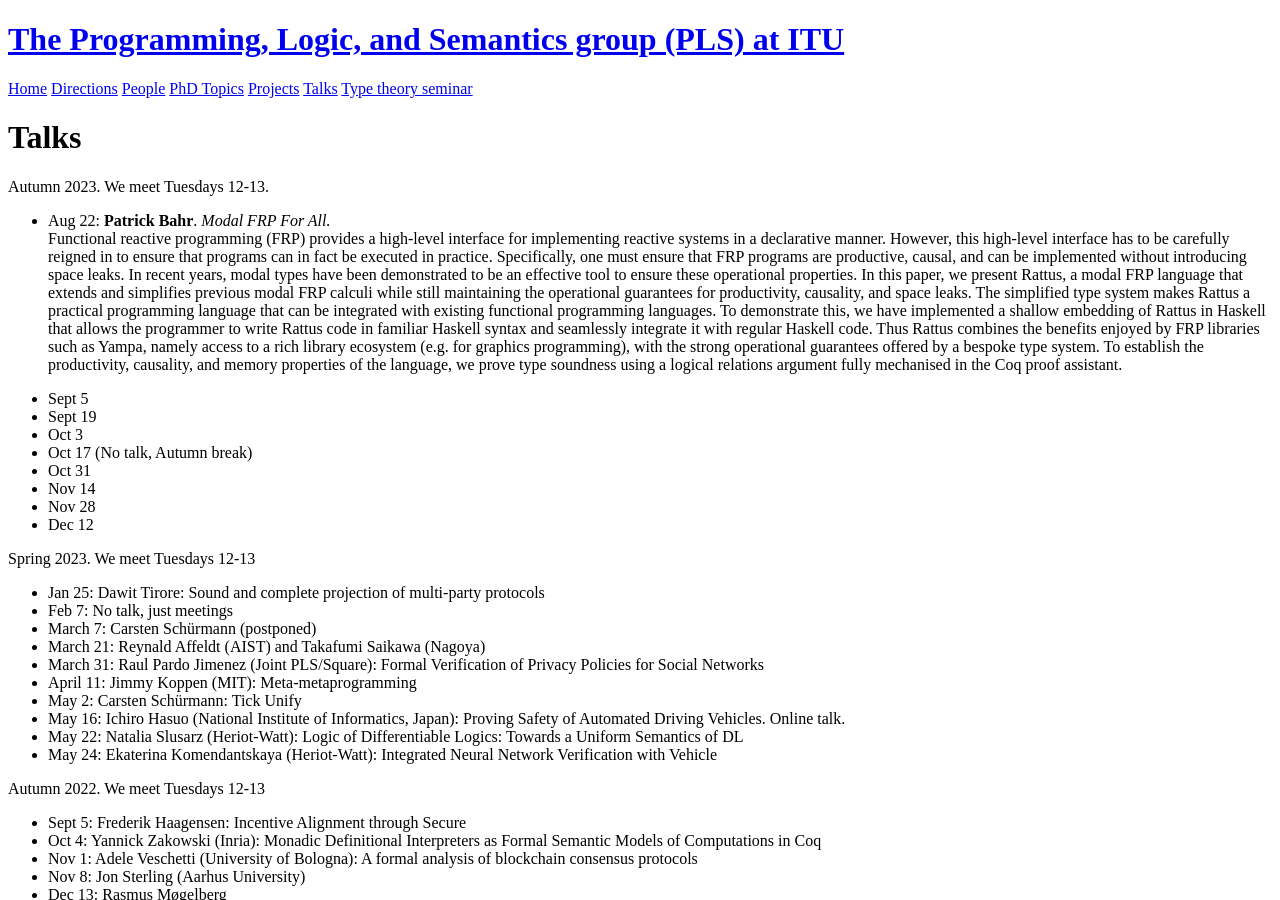
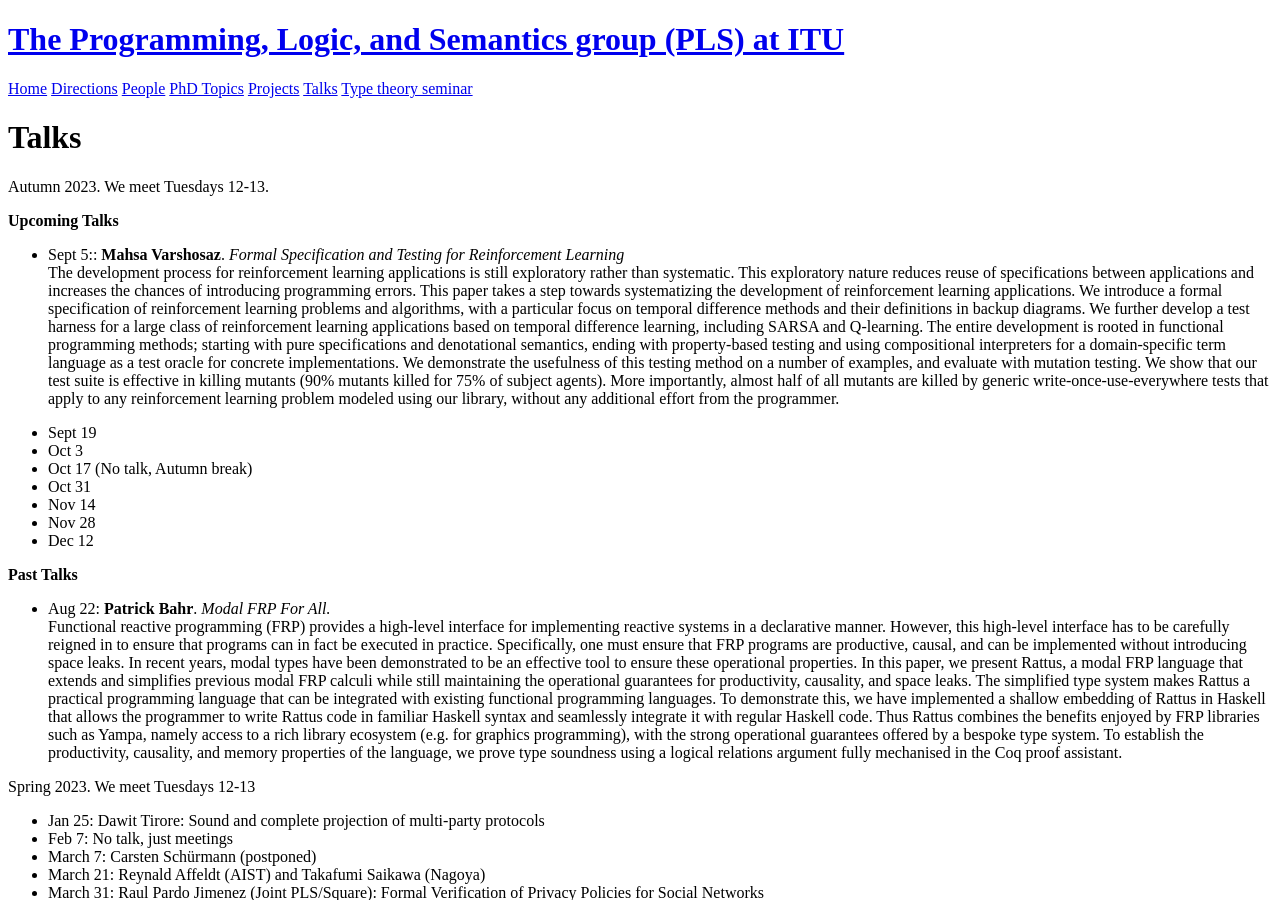
Before and after one commit to rmogelberg/pls.itu.dk, a Jekyll site: the page built from Talks.md, in a window 1280 px wide and 900 px high. Built offline with Jekyll 4.4.1, drawn with Linux system fonts in a browser that asks for light colours.

Commit message:
Update Talks.md

```diff
--- a/Talks.md
+++ b/Talks.md
@@ -3,12 +3,12 @@ layout: page
 title: Talks
 ---
 Autumn 2023. We meet Tuesdays 12-13.
-- Aug 22: **Patrick Bahr**. _Modal FRP For All._ <br>
-Functional reactive programming (FRP) provides a high-level interface for implementing reactive systems in a declarative manner. However, this high-level interface has to be carefully reigned in to ensure that programs can in fact be executed in practice. Specifically, one must ensure that FRP programs are productive, causal, and can be implemented without introducing space leaks. In recent years, modal types have been demonstrated to be an effective tool to ensure these operational properties.
-In this paper, we present Rattus, a modal FRP language that extends and simplifies previous modal FRP calculi while still maintaining the operational guarantees for productivity, causality, and space leaks. The simplified type system makes Rattus a practical programming language that can be integrated with existing functional programming languages. To demonstrate this, we have implemented a shallow embedding of Rattus in Haskell that allows the programmer to write Rattus code in familiar Haskell syntax and seamlessly integrate it with regular Haskell code. Thus Rattus combines the benefits enjoyed by FRP libraries such as Yampa, namely access to a rich library ecosystem (e.g. for graphics programming), with the strong operational guarantees offered by a bespoke type system.
-To establish the productivity, causality, and memory properties of the language, we prove type soundness using a logical relations argument fully mechanised in the Coq proof assistant.
 
-- Sept 5
+**Upcoming Talks**
+
+- Sept 5:: **Mahsa Varshosaz**. _Formal Specification and Testing for Reinforcement Learning_ <br>
+The development process for reinforcement learning applications is still exploratory rather than systematic. This exploratory nature reduces reuse of specifications between applications and increases the chances of introducing programming errors. This paper takes a step towards systematizing the development of reinforcement learning applications. We introduce a formal specification of reinforcement learning problems and algorithms, with a particular focus on temporal difference methods and their definitions in backup diagrams. We further develop a test harness for a large class of reinforcement learning applications based on temporal difference learning, including SARSA and Q-learning. The entire development is rooted in functional programming methods; starting with pure specifications and denotational semantics, ending with property-based testing and using compositional interpreters for a domain-specific term language as a test oracle for concrete implementations. We demonstrate the usefulness of this testing method on a number of examples, and evaluate with mutation testing. We show that our test suite is effective in killing mutants (90% mutants killed for 75% of subject agents). More importantly, almost half of all mutants are killed by generic write-once-use-everywhere tests that apply to any reinforcement learning problem modeled using our library, without any additional effort from the programmer.
+
 - Sept 19
 - Oct 3
 - Oct 17 (No talk, Autumn break)
@@ -16,6 +16,14 @@ To establish the productivity, causality, and memory properties of the language,
 - Nov 14
 - Nov 28
 - Dec 12
+
+**Past Talks**
+- Aug 22: **Patrick Bahr**. _Modal FRP For All._ <br>
+Functional reactive programming (FRP) provides a high-level interface for implementing reactive systems in a declarative manner. However, this high-level interface has to be carefully reigned in to ensure that programs can in fact be executed in practice. Specifically, one must ensure that FRP programs are productive, causal, and can be implemented without introducing space leaks. In recent years, modal types have been demonstrated to be an effective tool to ensure these operational properties.
+In this paper, we present Rattus, a modal FRP language that extends and simplifies previous modal FRP calculi while still maintaining the operational guarantees for productivity, causality, and space leaks. The simplified type system makes Rattus a practical programming language that can be integrated with existing functional programming languages. To demonstrate this, we have implemented a shallow embedding of Rattus in Haskell that allows the programmer to write Rattus code in familiar Haskell syntax and seamlessly integrate it with regular Haskell code. Thus Rattus combines the benefits enjoyed by FRP libraries such as Yampa, namely access to a rich library ecosystem (e.g. for graphics programming), with the strong operational guarantees offered by a bespoke type system.
+To establish the productivity, causality, and memory properties of the language, we prove type soundness using a logical relations argument fully mechanised in the Coq proof assistant.
+
+
 
 Spring 2023. We meet Tuesdays 12-13
 - Jan 25: Dawit Tirore: Sound and complete projection of multi-party protocols
```
